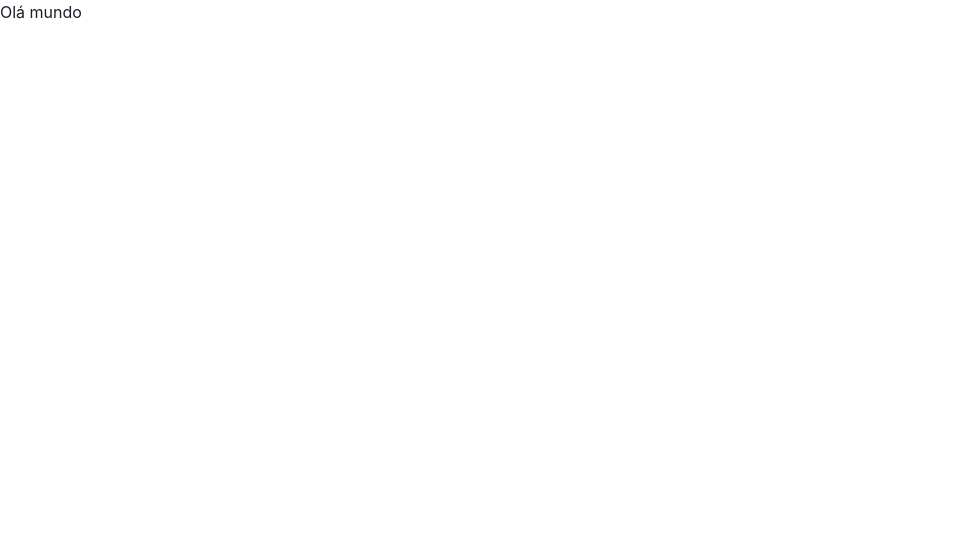
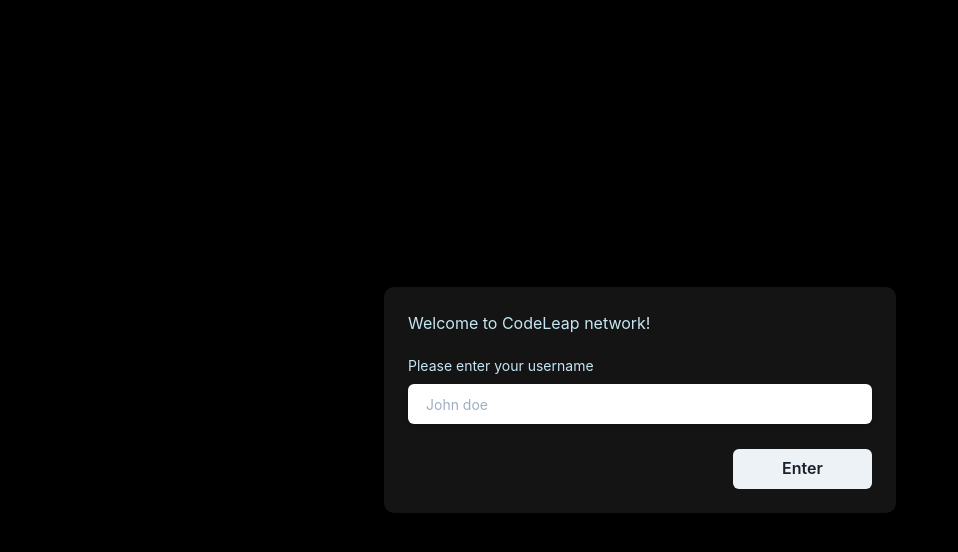
Before and after one commit to devsfer1/Codeleap-Network, a React (Create React App) app: page / in a window 1280 px wide. Shown: the top 552 px of the page, without its empty margins (0-958 px from the left). Built offline with nearby package versions, Linux system fonts and the light colour scheme.

Commit message:
feat: added signup screen and other resources

```diff
--- a/package.json
+++ b/package.json
@@ -6,6 +6,7 @@
     "@chakra-ui/react": "^1.6.5",
     "@emotion/react": "^11",
     "@emotion/styled": "^11",
+    "@hookform/resolvers": "^2.7.1",
     "@testing-library/jest-dom": "^5.11.4",
     "@testing-library/react": "^11.1.0",
     "@testing-library/user-event": "^12.1.10",
--- a/src/App.tsx
+++ b/src/App.tsx
@@ -1,11 +1,26 @@
-import React from 'react'
+import React, { useState } from 'react'
 
-import { Flex, Text } from '@chakra-ui/react'
+import { Flex } from '@chakra-ui/react'
+import { PagesMain } from './pages/Main'
+import { PagesSignUp } from './pages/Signup'
 
-const App: React.FC = () => (
-    <Flex>
-        <Text>Olá mundo</Text>
-    </Flex>
-)
+import { SignUpFormData } from './interfaces/mock'
+
+const App: React.FC = () => {
+    const [user, setUser] = useState<string>()
+    const [loggedIn, setLoggedIn] = useState<boolean>(false)
+
+    const handleSignUp = (data: SignUpFormData | undefined) => {
+        setUser(data?.name)
+        setLoggedIn(true)
+    }
+
+    return (
+        <Flex bg="#000000" direction="column" minH="100vh">
+            {!loggedIn && <PagesSignUp onSubmit={handleSignUp} />}
+            {loggedIn && <PagesMain />}
+        </Flex>
+    )
+}
 
 export default App
--- /dev/null
+++ b/src/components/Form/Input/index.tsx
@@ -0,0 +1,69 @@
+import { forwardRef, ForwardRefRenderFunction } from 'react'
+import {
+    Input,
+    FormControl,
+    FormLabel,
+    InputProps,
+    FormErrorMessage,
+    InputGroup,
+    InputLeftElement,
+    InputRightAddon
+} from '@chakra-ui/react'
+import { FieldError } from 'react-hook-form'
+
+interface FormInputProps extends InputProps {
+    name: string
+    label?: string
+    error?: FieldError
+    labelTop?: number
+    leftContent?: string
+    rightContent?: string
+}
+
+const InputBase: ForwardRefRenderFunction<HTMLInputElement, FormInputProps> = (
+    { name, label, labelTop, error = null, leftContent, rightContent, ...rest },
+    ref
+) => (
+    <FormControl isInvalid={!!error} data-testid="testFormId">
+        {!!label && (
+            <FormLabel
+                htmlFor={name}
+                fontSize={rest.fontSize ?? 'sm'}
+                fontWeight="normal"
+                mt={labelTop}
+                color="#C6E6F2"
+            >
+                {label}
+            </FormLabel>
+        )}
+
+        <InputGroup>
+            {leftContent && <InputLeftElement>{leftContent}</InputLeftElement>}
+
+            <Input
+                data-testid={name}
+                id={name}
+                name={name}
+                bgColor="white"
+                variant="filled"
+                _hover={{ bgColor: 'white' }}
+                _focus={{ bgColor: 'white' }}
+                height="10"
+                fontSize="sm"
+                boxShadow="md"
+                ref={ref}
+                {...rest}
+            />
+
+            {rightContent && <InputRightAddon>{rightContent}</InputRightAddon>}
+        </InputGroup>
+
+        {!!error && (
+            <FormErrorMessage fontSize={rest.fontSize ?? 'sm'}>
+                {error.message}
+            </FormErrorMessage>
+        )}
+    </FormControl>
+)
+
+export const FormInput = forwardRef(InputBase)
--- /dev/null
+++ b/src/components/Form/Singup/index.tsx
@@ -0,0 +1,52 @@
+import { useForm } from 'react-hook-form'
+import * as yup from 'yup'
+import { yupResolver } from '@hookform/resolvers/yup'
+import { Button, Flex, Text } from '@chakra-ui/react'
+
+import { FormInput } from '../Input'
+import { SignUpFormData } from '../../../interfaces/mock'
+
+const signUpFormSchema: yup.SchemaOf<SignUpFormData> = yup.object().shape({
+    name: yup.string().required('Nome obrigatório')
+})
+
+interface SignUpFormProps {
+    onSubmit(data: SignUpFormData): void
+}
+
+export function SignUpForm(props: SignUpFormProps): JSX.Element {
+    const { onSubmit } = props
+
+    const {
+        register,
+        handleSubmit,
+        formState: { errors, isSubmitting }
+    } = useForm<SignUpFormData>({
+        resolver: yupResolver(signUpFormSchema)
+    })
+
+    return (
+        <Flex
+            as="form"
+            direction="column"
+            onSubmit={handleSubmit(onSubmit)}
+        >
+            <FormInput
+                label="Please enter your username"
+                type="text"
+                {...register('name')}
+                placeholder="John doe"
+                error={errors.name}
+            />
+            <Button
+                type="submit"
+                isLoading={isSubmitting}
+                w="30%"
+                alignSelf="flex-end"
+                mt="25px"
+            >
+                <Text>Enter</Text>
+            </Button>
+        </Flex>
+    )
+}
--- a/src/interfaces/mock.ts
+++ b/src/interfaces/mock.ts
@@ -23,3 +23,7 @@
     title: string
     content: string
 }
+
+export interface SignUpFormData {
+    name: string
+}
--- /dev/null
+++ b/src/pages/Main/index.tsx
@@ -0,0 +1,11 @@
+import React from 'react'
+
+import { Flex, Text } from '@chakra-ui/react'
+
+export function PagesMain(): JSX.Element {
+    return (
+        <Flex>
+            <Text>Página Main</Text>
+        </Flex>
+    )
+}
--- /dev/null
+++ b/src/pages/Signup/index.tsx
@@ -0,0 +1,24 @@
+import { Flex, Text, Box } from '@chakra-ui/react'
+import { SignUpForm } from '../../components/Form/Singup'
+import { SignUpFormData } from '../../interfaces/mock'
+
+interface PagesSignUpProps {
+    onSubmit(data: SignUpFormData): void
+}
+
+export function PagesSignUp(props: PagesSignUpProps): JSX.Element {
+
+    const { onSubmit } = props
+
+    return (
+        <Flex alignItems="center" justifyContent="center" height="100vh">
+            <Box w="40%" bg="#141414" py="6" px="6" borderRadius="10px">
+                <Text mb="20px" color="#C6E6F2">
+                    {' '}
+                    Welcome to CodeLeap network!
+                </Text>
+                <SignUpForm onSubmit={onSubmit} />
+            </Box>
+        </Flex>
+    )
+}
```
Also changed, not shown: .eslintrc.json, 1 other file (tests, documents, lock files or other folders).
